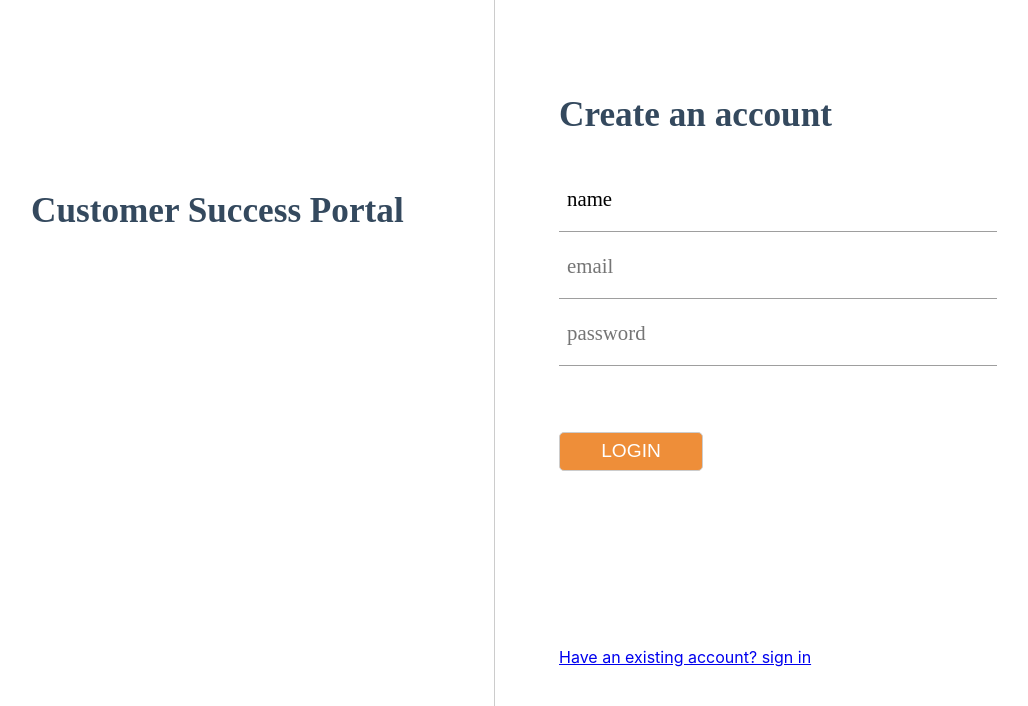
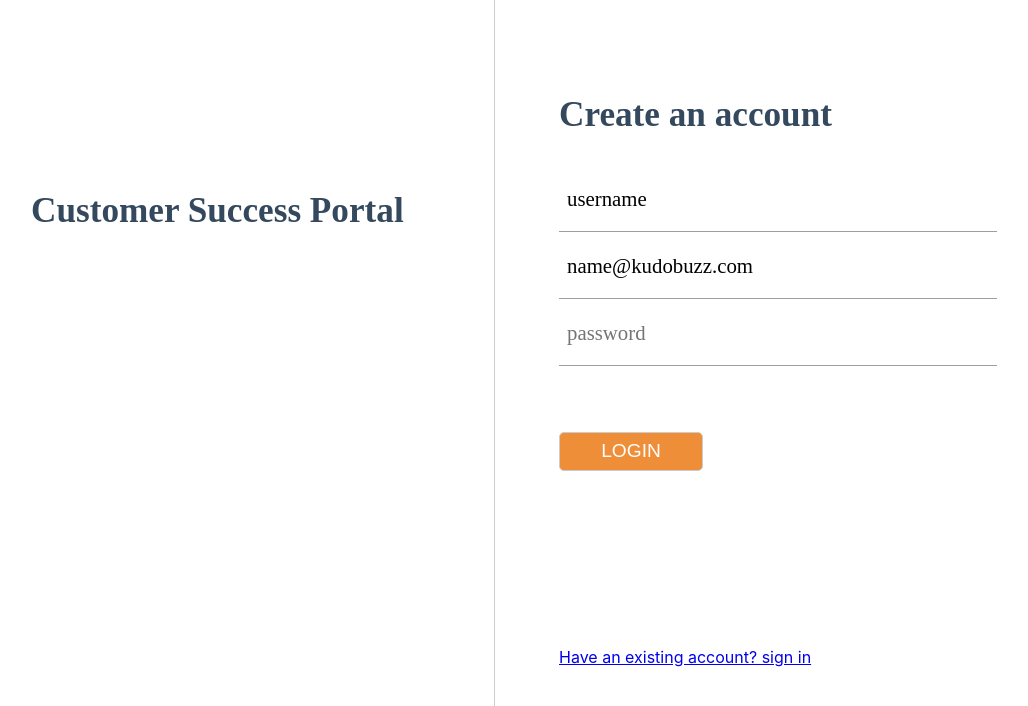
Before and after one commit to jakazzy/authapp, a React (Create React App) app: page /signup in a window 1280 px wide. Shown: the top 706 px of the page, without its empty margins (17-1045 px from the left). Built offline with nearby package versions, Linux system fonts and the light colour scheme.

Commit message:
add handleSubmit and handleChange as props from formik

```diff
--- a/src/auth/SignUpForm.js
+++ b/src/auth/SignUpForm.js
@@ -14,31 +14,29 @@ class SignUpForm extends Component {
     }
 
 
-
-
-    handleChange=(e) =>{
-        this.setState({
-        [e.target.name] : e.target.value
-    })
-}
+//     handleChange=(e) =>{
+//         this.setState({
+//         [e.target.name] : e.target.value
+//     })
+// }
 
     handleSubmit =(e)=>{
     e.preventDefault();
     console.log(this.state);
 }
     render() {
-        const   { values } = this.props;
+        const   { values, handleChange, handleSubmit} = this.props;
         return (
             <div>
-                <form onSubmit={this.handleSubmit} className="section-form">
+                <form onSubmit={handleSubmit} className="section-form">
                     <div className="form-input text">
-                        <input type="text" name="username" placeholder="username" onChange={this.handleChange} value={values.username} />
+                        <input type="text" name="username" placeholder="username" onChange={handleChange} value={values.username} />
                     </div>
                     <div className="form-input text">
-                        <input type="email" name="email" placeholder="email" onChange={this.handleChange}/>
+                        <input type="email" name="email" placeholder="email" onChange={handleChange} value={values.email} />
                     </div>
                     <div className="form-input text">
-                        <input type="password" name="password" placeholder="password" onChange={this.handleChange}/>
+                        <input type="password" name="password" placeholder="password" onChange={handleChange}/>
                     </div>
                     <div className="submit-btn btn-margin">
                         <button type="submit">login</button>
@@ -52,8 +50,8 @@ class SignUpForm extends Component {
 const FormikApp = withFormik({
     mapPropsToValues(){
         return{
-            username:"name",
-            email: "",
+            username:"username",
+            email: "name@kudobuzz.com",
             password:""
         }
     }
```
